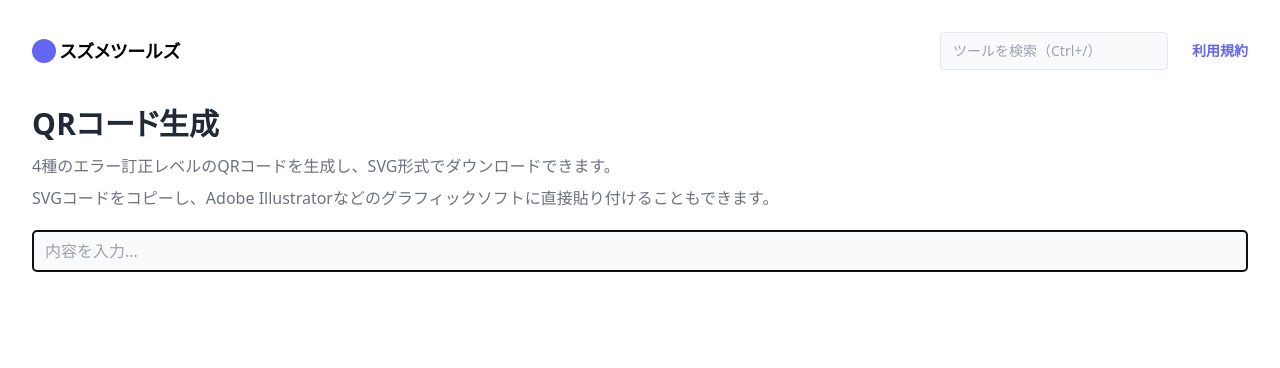
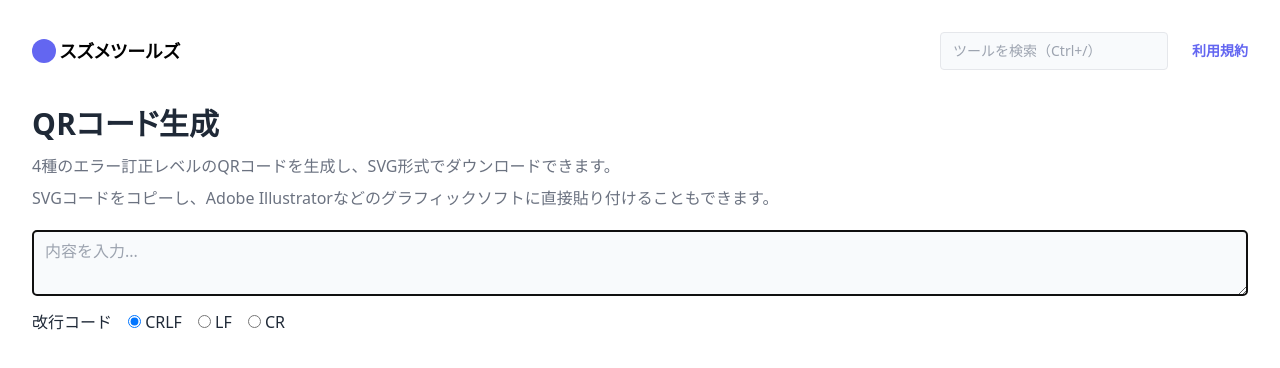
Before and after one commit to sharapeco/tools.suzume.dev, a SvelteKit app: page /qr in a window 1280 px wide. Shown: the top 368 px of the page. Built offline with nearby package versions, Linux system fonts and the light colour scheme.

Commit message:
qr: データ中の改行コードの表現を選べるようにした

```diff
--- a/src/routes/qr/+page.svelte
+++ b/src/routes/qr/+page.svelte
@@ -5,6 +5,13 @@
 
 	/** @type {string} 入力文字列 */
 	let input = "";
+
+	/** @type {string} 改行コード */
+	let newline = "CRLF";
+
+	function onNewlineChange(event) {
+		newline = event.target.value;
+	}
 
 	const ECLs = ["L", "M", "Q", "H"];
 
@@ -16,7 +23,7 @@
 	$: results =
 		input !== ""
 			? ECLs.map((ecl) => {
-				const svg = buildQRCode(input, ecl)
+				const svg = buildQRCode(convertNewline(input), ecl)
 				return {
 					content: input,
 					ecl,
@@ -29,6 +36,15 @@
 			  }
 			})
 			: null;
+
+	const newlines = {
+		CRLF: "\r\n",
+		LF: "\n",
+		CR: "\r",
+	};
+	function convertNewline(input) {
+		return input.replace(/\r\n|\r|\n/g, newlines[newline]);
+	}
 
 	/**
 	 * @param {string} content
@@ -86,12 +102,28 @@
 		</p>
 	</header>
 
-	<input
+	<textarea
 		class="w-full bg-slate-50 rounded border px-3 py-2"
 		placeholder="内容を入力..."
 		autofocus
 		bind:value={input}
 	/>
+
+	<div class="mt-2 flex gap-4">
+		<span>改行コード</span>
+		<label>
+			<input checked={newline === "CRLF"} on:change={onNewlineChange} type="radio" name="newline" value="CRLF" />
+			CRLF
+		</label>
+		<label>
+			<input checked={newline === "LF"} on:change={onNewlineChange} type="radio" name="newline" value="LF" />
+			LF
+		</label>
+		<label>
+			<input checked={newline === "CR"} on:change={onNewlineChange} type="radio" name="newline" value="CR" />
+			CR
+		</label>
+	</div>
 
 	{#if results}
 		<div class="mt-5 grid gap-4 grid-cols-2 md:grid-cols-4 md:gap-6">
```
